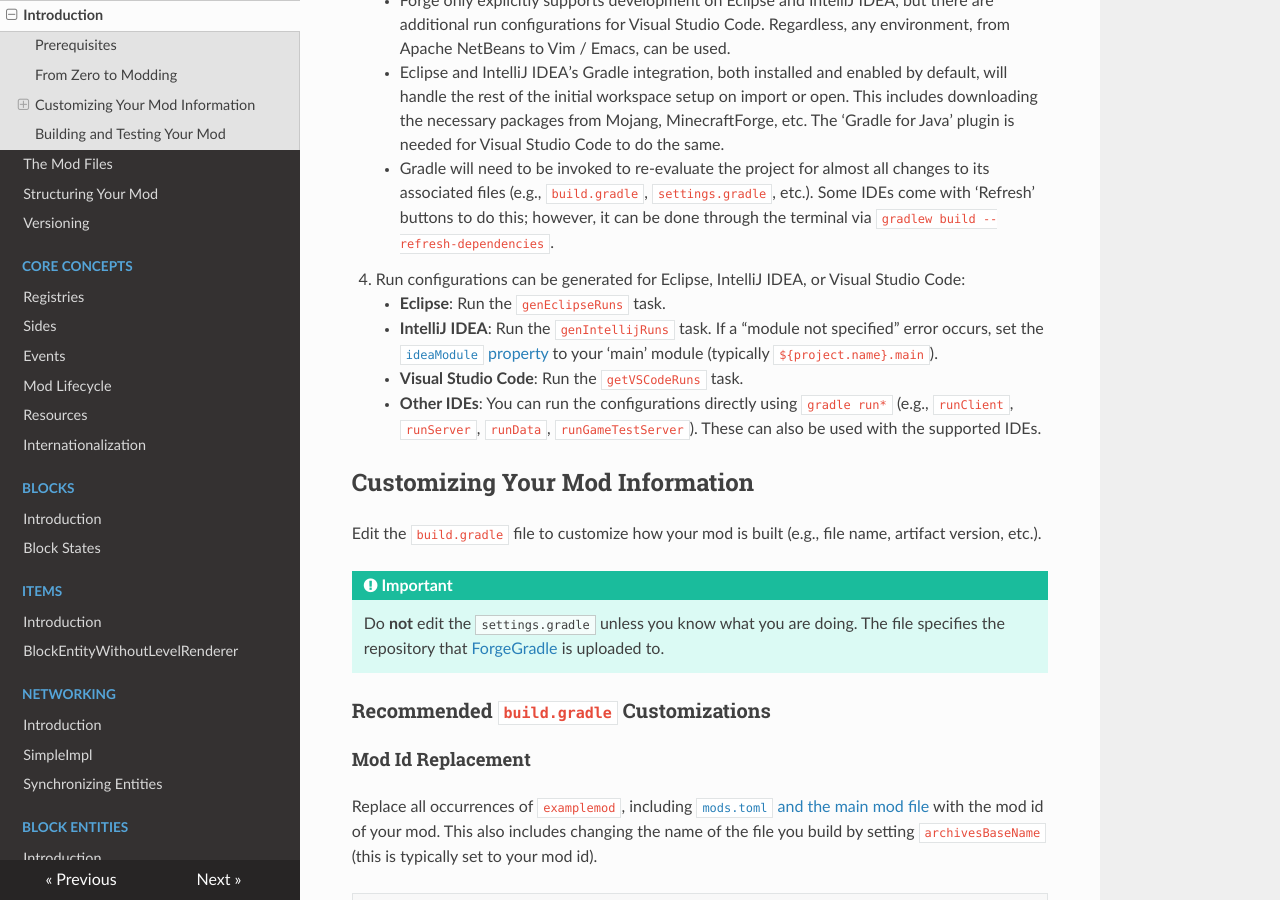
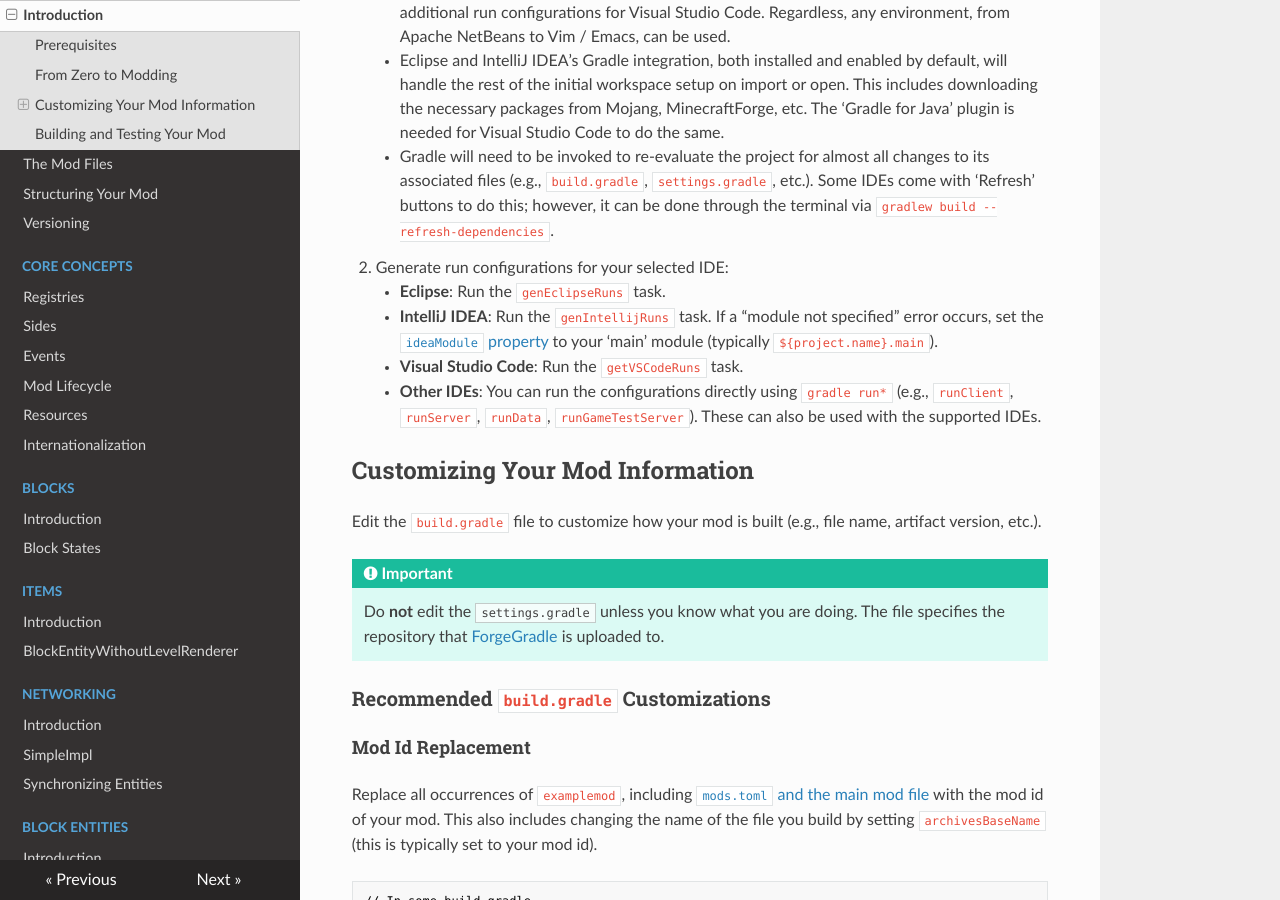
Before and after one commit to MinecraftForge/Documentation, an MkDocs documentation site: the page built from docs/gettingstarted/index.md, in a window 1280 px wide and 900 px high, scrolled down 1166 px. Built offline with MkDocs 1.6.1, drawn with Linux system fonts in a browser that asks for light colours; nearby versions of some CDN libraries.

Commit message:
Sci's suggestions
Co-authored-by: sciwhiz12 <sciwhiz12@gmail.com>

```diff
--- a/docs/gettingstarted/index.md
+++ b/docs/gettingstarted/index.md
@@ -8,8 +8,8 @@ Prerequisites
 
 * An installation of the Java 17 Development Kit (JDK) and 64-bit Java Virtual Machine (JVM). Forge recommends and officially supports [Eclipse Temurin][jdk].
 
-!!! warning
-    Make sure you are using a 64-bit JVM. One way of checking is to run `java -version` in a terminal. Using a 32-bit JVM will cause some problems when using [ForgeGradle].
+    !!! warning
+        Make sure you are using a 64-bit JVM. One way of checking is to run `java -version` in a terminal. Using a 32-bit JVM will cause some problems when using [ForgeGradle].
 
 * Familiarity with an Integrated Development Environment (IDE).
     * It is recommended to use an IDE with Gradle integration.
@@ -31,11 +31,11 @@ From Zero to Modding
 
     The `src` subdirectory does not need to be copied across workspaces; however, you may need to refresh the Gradle project if the java (`src/main/java`) and resource (`src/main/resources`) are created later.
 
-3. Open your selected IDE:
+1. Open your selected IDE:
     * Forge only explicitly supports development on Eclipse and IntelliJ IDEA, but there are additional run configurations for Visual Studio Code. Regardless, any environment, from Apache NetBeans to Vim / Emacs, can be used.
     * Eclipse and IntelliJ IDEA's Gradle integration, both installed and enabled by default, will handle the rest of the initial workspace setup on import or open. This includes downloading the necessary packages from Mojang, MinecraftForge, etc. The 'Gradle for Java' plugin is needed for Visual Studio Code to do the same.
     * Gradle will need to be invoked to re-evaluate the project for almost all changes to its associated files (e.g., `build.gradle`, `settings.gradle`, etc.). Some IDEs come with 'Refresh' buttons to do this; however, it can be done through the terminal via `gradlew build --refresh-dependencies`.
-3. Run configurations can be generated for Eclipse, IntelliJ IDEA, or Visual Studio Code:
+1. Generate run configurations for your selected IDE:
     * **Eclipse**: Run the `genEclipseRuns` task.
     * **IntelliJ IDEA**: Run the `genIntellijRuns` task. If a "module not specified" error occurs, set the [`ideaModule` property][config] to your 'main' module (typically `${project.name}.main`).
     * **Visual Studio Code**: Run the `getVSCodeRuns` task.
```
Also changed, not shown: docs/gettingstarted/modfiles.md (+1 -1 lines), docs/gettingstarted/structuring.md (+2 -2 lines).
